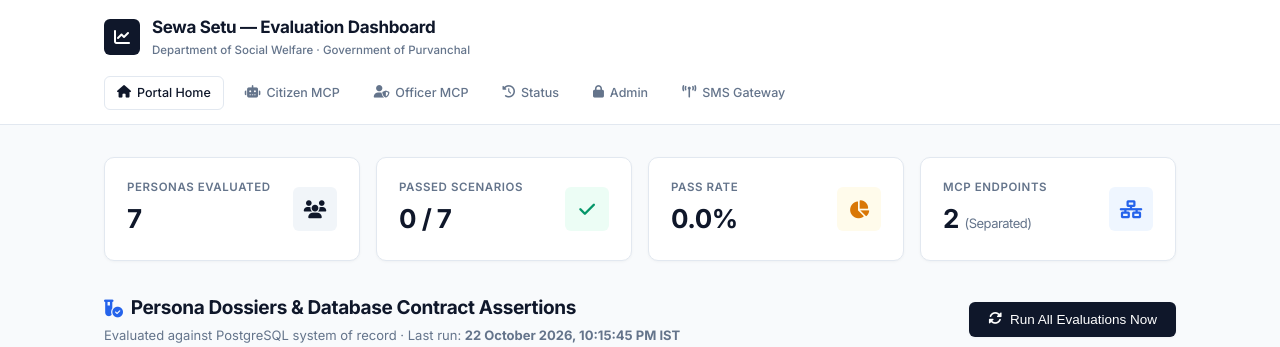
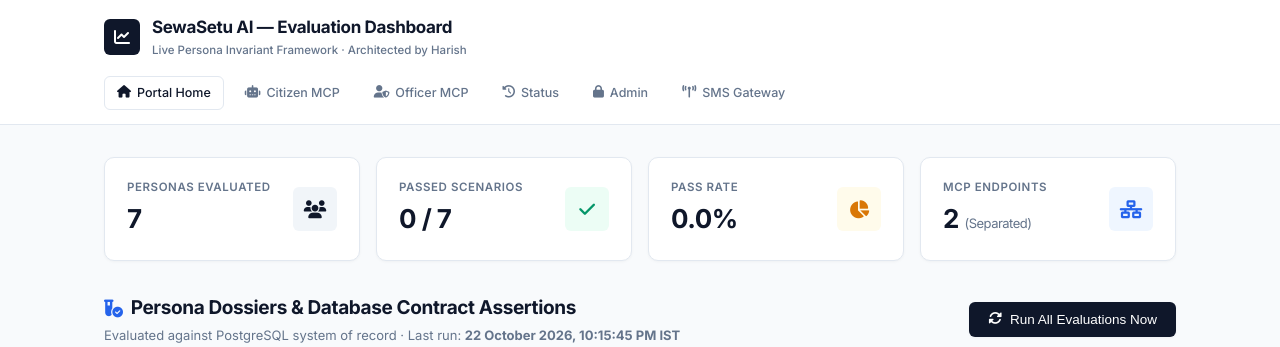
Before and after one commit to 12636373/harish-sewasetu-ai, a Flask app: page /eval-dashboard in a window 1280 px wide. Shown: the top 347 px of the page. Run offline with Flask 2, Linux system fonts and the light colour scheme; some libraries are stand-ins or nearby versions.

Commit message:
feat(branding): personalize SewaSetu AI for Harish, add MIT license, and comprehensive documentation

```diff
--- a/app.yaml
+++ b/app.yaml
@@ -1,5 +1,5 @@
 kind: wasmer.io/App.v0
-name: sewasetu-assistant
+name: harish-sewasetu-ai
 package: .
 cli_args:
   - /main.py
@@ -7,6 +7,6 @@ env:
   PYTHONEXECUTABLE: /bin/python
   PYTHONPATH: /app:.
   PORT: "8080"
-  PUBLIC_BASE_URL: https://sewasetu-assistant.wasmer.app
+  PUBLIC_BASE_URL: https://harish-sewasetu-ai.wasmer.app
   ADMIN_USERNAME: admin
   USE_SQLITE: "1"
--- a/app/templates/base.html
+++ b/app/templates/base.html
@@ -443,8 +443,8 @@ body.high-contrast .btn {
     <a href="/" class="brand">
       <div class="brand-logo"><i class="fa-solid fa-shield-heart"></i></div>
       <div class="brand-text">
-        <h1>Sewa Setu</h1>
-        <div class="sub">Department of Social Welfare &middot; Government of Purvanchal</div>
+        <h1>SewaSetu AI</h1>
+        <div class="sub">Autonomous Citizen Welfare Platform &middot; By Harish</div>
       </div>
     </a>
     <nav class="main-nav">
@@ -483,7 +483,7 @@ body.high-contrast .btn {
     <a href="/__gateway/" target="_blank">SMS Gateway</a> &bull;
     <a href="/admin">Departmental Login</a>
   </div>
-  <div>Department of Social Welfare &middot; Government of Purvanchal &middot; Built on Open Standards (OAuth 2.1 &amp; MCP)</div>
+  <div>SewaSetu AI &middot; Architected &amp; Built by <a href="https://github.com/12636373" style="color:var(--accent);text-decoration:none;font-weight:600;">Harish</a> &middot; Built on Open Standards (OAuth 2.1 &amp; MCP)</div>
 </footer>
 
 <script>
--- a/app/templates/eval_dashboard.html
+++ b/app/templates/eval_dashboard.html
@@ -395,8 +395,8 @@
     <a href="/" class="brand-title">
       <div class="brand-logo"><i class="fa-solid fa-chart-line"></i></div>
       <div class="brand-text">
-        <h1>Sewa Setu &mdash; Evaluation Dashboard</h1>
-        <p>Department of Social Welfare &middot; Government of Purvanchal</p>
+        <h1>SewaSetu AI &mdash; Evaluation Dashboard</h1>
+        <p>Live Persona Invariant Framework &middot; Architected by Harish</p>
       </div>
     </a>
     <div class="header-nav">
@@ -566,8 +566,8 @@
 </div>
 
 <footer>
-  <p>Department of Social Welfare &middot; Government of Purvanchal &middot; Sewa Setu Pension Administration Portal</p>
-  <p style="margin-top:6px;font-size:11.5px;">OAuth 2.1 Authorized Remote Model Context Protocol Server Architecture</p>
+  <p>&copy; 2026 <strong>SewaSetu AI</strong> &middot; Engineered by <a href="https://github.com/12636373" style="color:var(--accent);text-decoration:none;font-weight:600;">Harish</a> &middot; Built on Open Standards (OAuth 2.1 &amp; MCP)</p>
+  <p style="margin-top:6px;font-size:11.5px;">OAuth 2.1 Authorized Remote Model Context Protocol Server Architecture &middot; PostgreSQL Invariant Verification</p>
 </footer>
 
 <script>
--- a/wasmer.toml
+++ b/wasmer.toml
@@ -1,7 +1,7 @@
 [package]
-name = "sewasetu-assistant"
+name = "harish-sewasetu-ai"
 version = "1.0.0"
-description = "Sewa Setu — Old Age Pension Scheme Portal & Agent-Ready MCP Server"
+description = "SewaSetu AI — Autonomous Agentic Public Welfare & Pension Platform by Harish"
 license = "MIT"
 
 [dependencies]
```
Also changed, not shown: SUBMISSION.md (+1 -1 lines), README.md, 1 other file.
